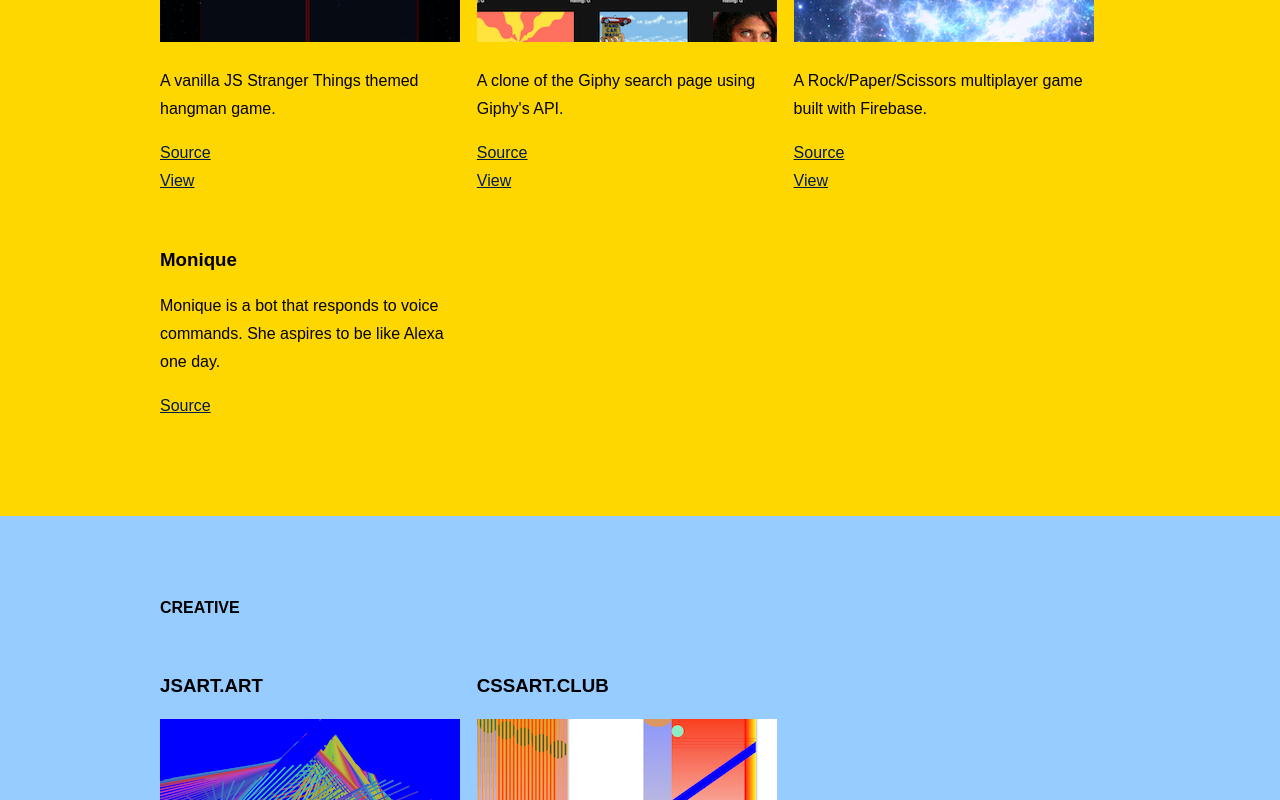
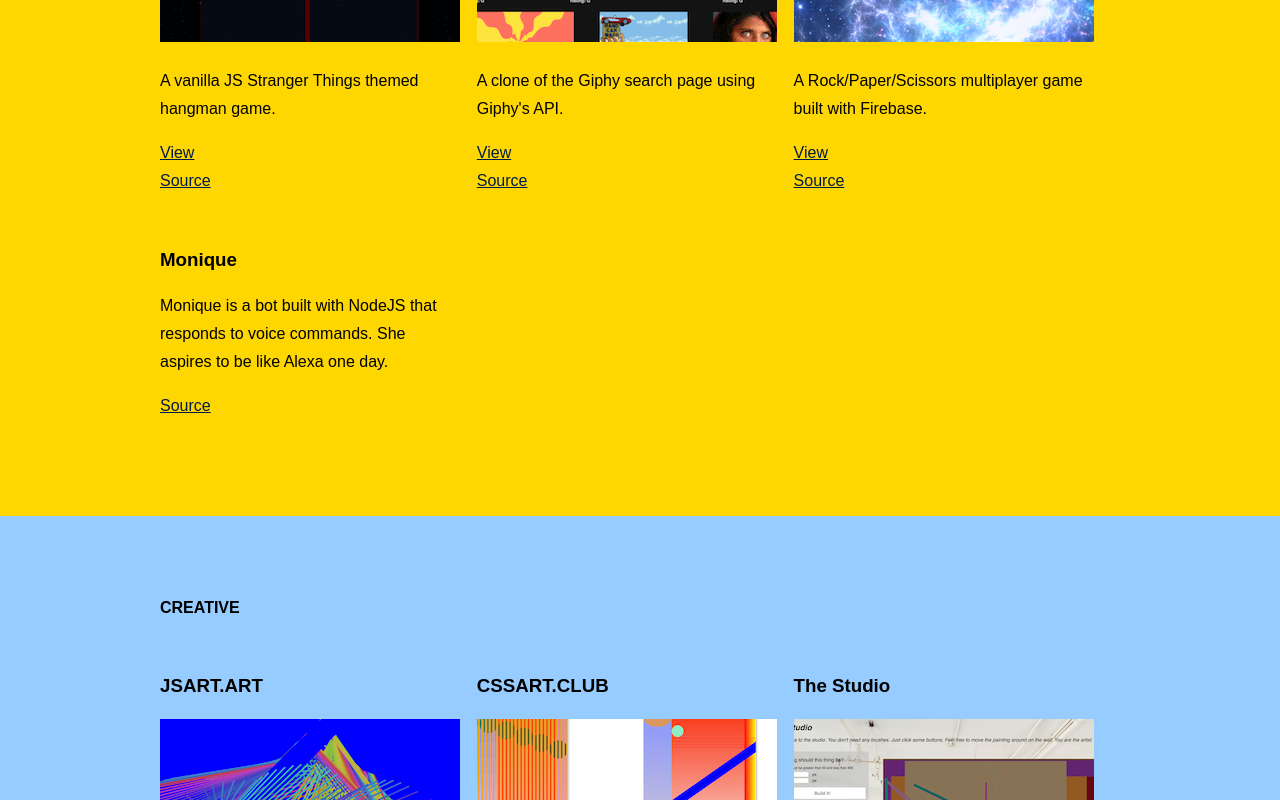
Before and after one commit to alightedlamp/ph-portfolio, a React (Create React App) app: page / in a window 1280 px wide. Shown: the part 1640-2440 px from the top of the page. Built offline with nearby package versions, Linux system fonts and the light colour scheme; a web font is replaced by a local one.

Commit message:
Add a project and update descriptions

```diff
--- a/src/components/content/Projects.js
+++ b/src/components/content/Projects.js
@@ -21,11 +21,6 @@ class Projects extends Component {
           </div>
         )}
         <p>{project.description}</p>
-        <div>
-          <a className="link dim navy underline" href={project.github_url}>
-            Source
-          </a>
-        </div>
         {project.url && (
           <div>
             <a className="link dim navy underline" href={project.url}>
@@ -33,6 +28,11 @@ class Projects extends Component {
             </a>
           </div>
         )}
+        <div>
+          <a className="link dim navy underline" href={project.github_url}>
+            Source
+          </a>
+        </div>
       </div>
     );
   }
--- a/src/projects.js
+++ b/src/projects.js
@@ -3,9 +3,9 @@ import cssart_img from './assets/img/project_cssart.png';
 import hangman_img from './assets/img/project_hangman.png';
 import giftastic_img from './assets/img/project_giftastic.png';
 import rps_img from './assets/img/project_rps.png';
+import thestudio_img from './assets/img/project_thestudio.png';
 
-export const projects = [
-  {
+export const projects = [{
     name: 'Stranger Hangman',
     description: 'A vanilla JS Stranger Things themed hangman game.',
     preview_img: hangman_img,
@@ -28,13 +28,11 @@ export const projects = [
   },
   {
     name: 'Monique',
-    description:
-      'Monique is a bot that responds to voice commands. She aspires to be like Alexa one day.',
+    description: 'Monique is a bot built with NodeJS that responds to voice commands. She aspires to be like Alexa one day.',
     github_url: 'https://github.com/alightedlamp/Monique'
   }
 ];
-export const art = [
-  {
+export const art = [{
     name: 'JSART.ART',
     description: 'A collection of JavaScript-based drawing applications.',
     preview_img: jsart_img,
@@ -43,10 +41,16 @@ export const art = [
   },
   {
     name: 'CSSART.CLUB',
-    description:
-      'A collection of subtly interactive digital paintings made with HTML and CSS.',
+    description: 'A collection of subtly interactive digital paintings made with HTML and CSS.',
     preview_img: cssart_img,
     github_url: 'https://github.com/alightedlamp/CSSART.CLUB',
     url: 'https://cssart.club'
-  }
+  },
+  {
+    name: 'The Studio',
+    description: 'An aphemeral abstract painting generator.',
+    preview_img: thestudio_img,
+    github_url: 'https://github.com/alightedlamp/the-studio',
+    url: 'https://alightedlamp.github.io/the-studio/',
+  },
 ];
```
Also changed, not shown: src/assets/img/project_thestudio.png (added).
